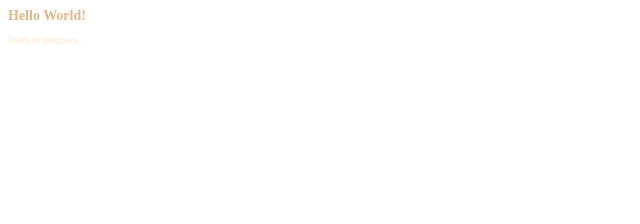
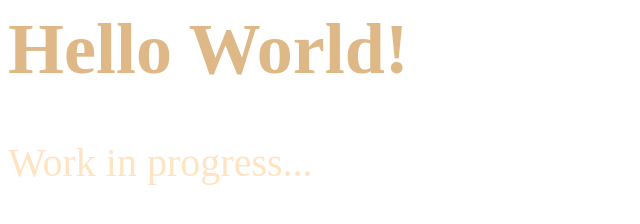
Before and after one commit to FrankVan1982/frav1982-quiz, a plain HTML site: page index.html in a window 1280 px wide. Shown: the whole page, without its empty margins (0-640 px from the left). Drawn offline with Linux system fonts and the light colour scheme.

Commit message:
Update index.html

```diff
--- a/index.html
+++ b/index.html
@@ -6,7 +6,7 @@
         align-items: center;
         justify-content: center;
         font-family: "League Spartan";
-        font-size: 10px;
+        font-size: 40px;
         font-weight: 400;
         font-style: normal;
       }
@@ -15,7 +15,7 @@
         align-items: center;
         justify-content: center;
         font-family: "League Spartan";
-        font-size: 14px;
+        font-size: 72px;
         font-weight: 700;
         font-style: normal;
       }
```
